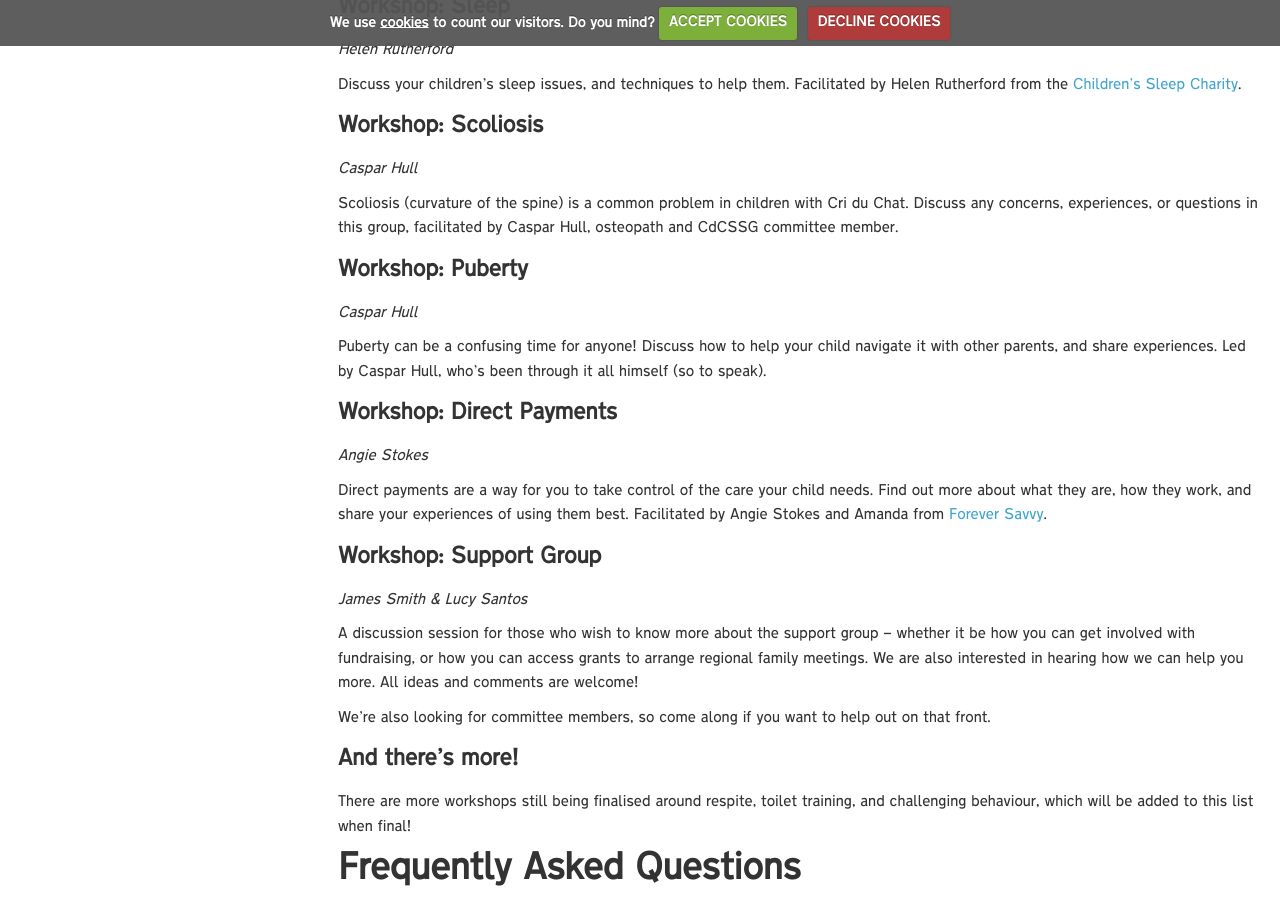
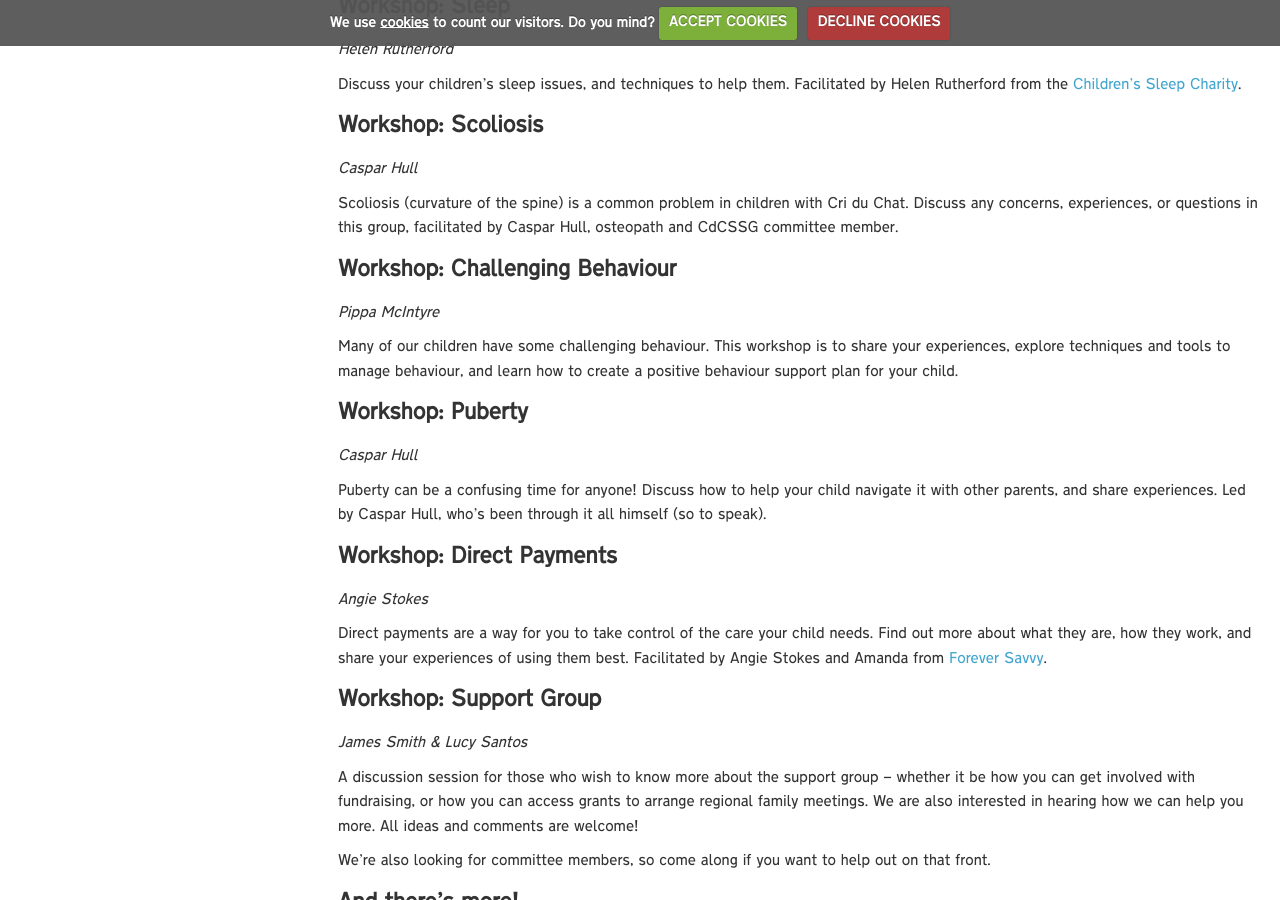
Before and after one commit to lucyjanetetlow/cdcssg.github.io, a Jekyll site: the page built from _events/2016/family-weekend.md, in a window 1280 px wide and 900 px high, scrolled down 3276 px. Built offline with Jekyll 4.4.1, drawn with Linux system fonts in a browser that asks for light colours; nearby versions of some CDN libraries.

Commit message:
challenging behaviour workshop

```diff
--- a/_events/2016/family-weekend.md
+++ b/_events/2016/family-weekend.md
@@ -101,6 +101,12 @@ Discuss your children's sleep issues, and techniques to help them. Facilitated b
 
 Scoliosis (curvature of the spine) is a common problem in children with Cri du Chat. Discuss any concerns, experiences, or questions in this group, facilitated by Caspar Hull, osteopath and CdCSSG committee member.
 
+## Workshop: Challenging Behaviour
+
+*Pippa McIntyre*
+
+Many of our children have some challenging behaviour. This workshop is to share your experiences, explore techniques and tools to manage behaviour, and learn how to create a positive behaviour support plan for your child.
+
 ## Workshop: Puberty
 
 *Caspar Hull*
```
